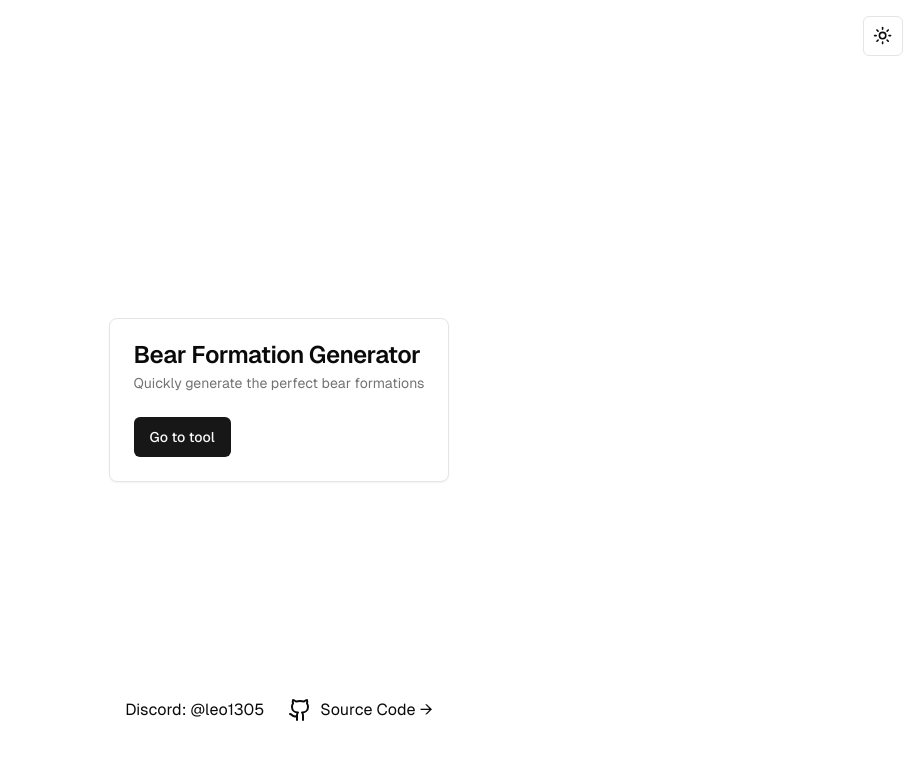
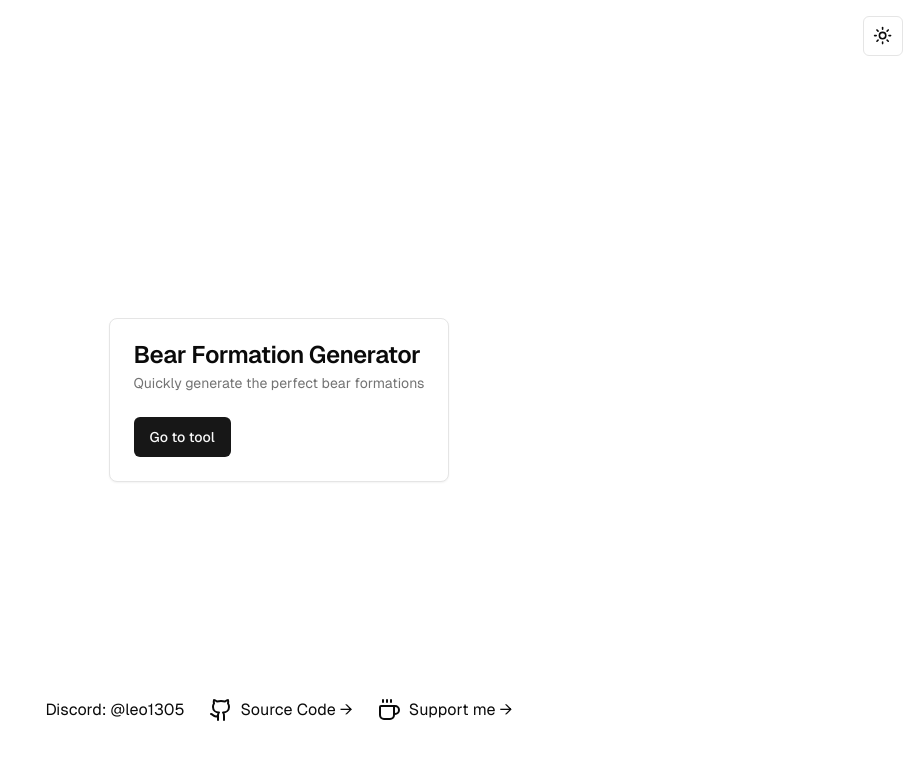
Before and after one commit to davidemarcoli/wos-formation-generator, a Next.js app: page / in a window 1280 px wide. Shown: the top 760 px of the page, without its empty margins (361-1280 px from the left). Built offline with nearby package versions, Linux system fonts and the light colour scheme; no server answers.

Commit message:
add support me link

```diff
--- /dev/null
+++ b/app/bear/layout.tsx
@@ -0,0 +1,25 @@
+import { Coffee } from "lucide-react";
+
+export default function RootLayout({
+  children,
+}: Readonly<{
+  children: React.ReactNode;
+}>) {
+  return (
+    <>
+      <div className="row-start-3 flex gap-6 flex-wrap items-center justify-center mt-8">
+        <a
+          className="flex items-center gap-2 hover:underline hover:underline-offset-4"
+          href="https://buymeacoffee.com/davidemarcoli"
+          target="_blank"
+          rel="noopener noreferrer"
+          data-umami-event="Support Developer"
+        >
+          <Coffee />
+          Support me →
+        </a>
+      </div>
+      {children}
+    </>
+  );
+}
--- a/app/page.tsx
+++ b/app/page.tsx
@@ -1,7 +1,13 @@
 import { ModeToggle } from "@/components/mode-toggle";
 import { Button } from "@/components/ui/button";
-import { Card, CardDescription, CardFooter, CardHeader, CardTitle } from "@/components/ui/card";
-import { Github } from "lucide-react";
+import {
+  Card,
+  CardDescription,
+  CardFooter,
+  CardHeader,
+  CardTitle,
+} from "@/components/ui/card";
+import { Coffee, Github } from "lucide-react";
 
 export default function Home() {
   return (
@@ -14,11 +20,15 @@ export default function Home() {
           <Card>
             <CardHeader>
               <CardTitle>Bear Formation Generator</CardTitle>
-              <CardDescription>Quickly generate the perfect bear formations</CardDescription>
+              <CardDescription>
+                Quickly generate the perfect bear formations
+              </CardDescription>
             </CardHeader>
             <CardFooter>
               <a href="/bear">
-                <Button data-umami-event="Navigate to Bear Formation Tool">Go to tool</Button>
+                <Button data-umami-event="Navigate to Bear Formation Tool">
+                  Go to tool
+                </Button>
               </a>
             </CardFooter>
           </Card>
@@ -35,6 +45,16 @@ export default function Home() {
             <Github />
             Source Code →
           </a>
+          <a
+            className="flex items-center gap-2 hover:underline hover:underline-offset-4"
+            href="https://buymeacoffee.com/davidemarcoli"
+            target="_blank"
+            rel="noopener noreferrer"
+            data-umami-event="Support Developer"
+          >
+            <Coffee />
+            Support me →
+          </a>
         </footer>
       </div>
     </div>
```
Also changed, not shown: app/layout.tsx (+18 -11 lines).
